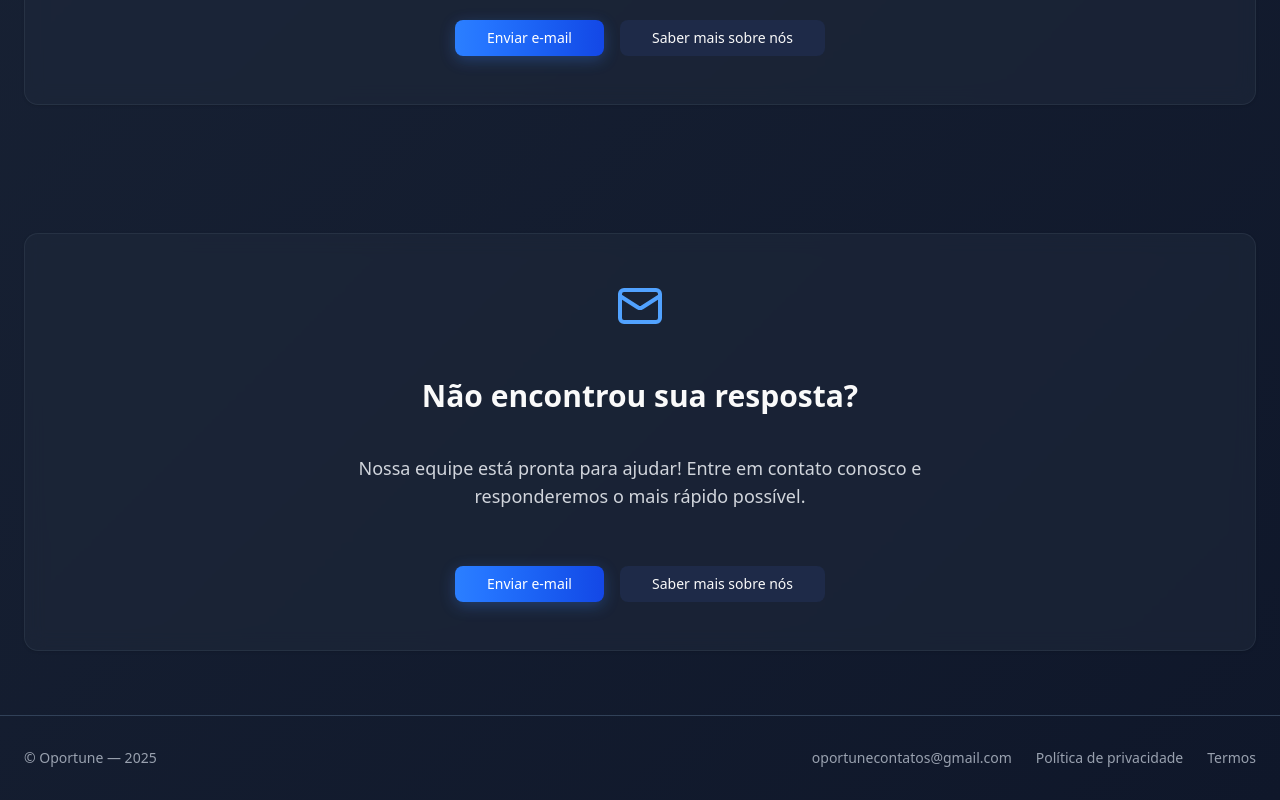
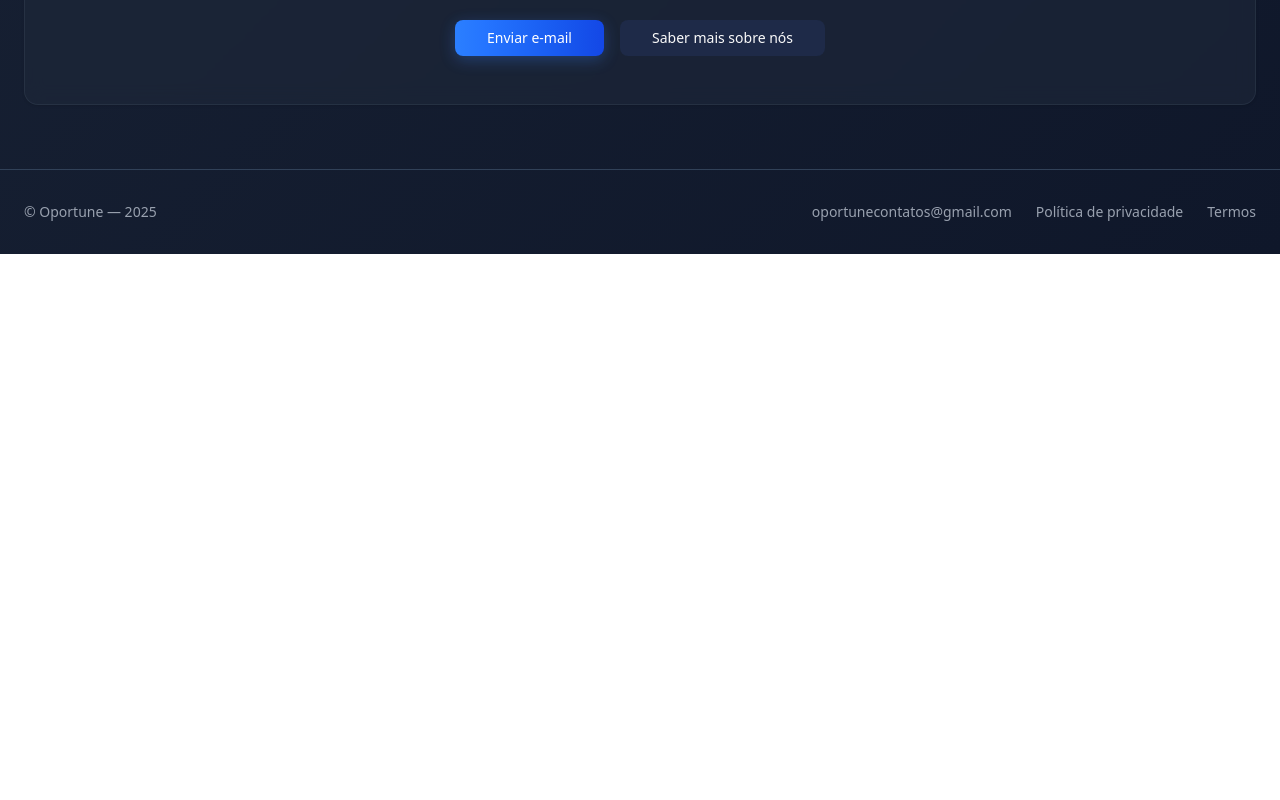
Before and after one commit to PedrFelip/oportune, a Next.js app in the folder frontend/: page /faq in a window 1280 px wide. Shown: the part 1980-2780 px from the top of the page. After the commit the page ends 2234 px from the top, so only its background shows below. Built offline with nearby package versions, Linux system fonts and the light colour scheme.

Commit message:
Remove redundant contact section from FAQ page

```diff
--- a/frontend/src/app/faq/page.tsx
+++ b/frontend/src/app/faq/page.tsx
@@ -314,32 +314,6 @@ export default function FAQ() {
             responderemos o mais rápido possível.
           </p>
           <div className="flex flex-col sm:flex-row gap-4 justify-center px-4">
-            <a href="mailto:contato@oportune.edu">
-              <Button variant="oportune" className="w-full sm:w-auto px-8 py-3">
-                Enviar e-mail
-              </Button>
-            </a>
-            <Link href="/sobre">
-              <Button variant="oportune_blank" className="w-full sm:w-auto px-8 py-3">
-                Saber mais sobre nós
-              </Button>
-            </Link>
-          </div>
-        </Card>
-      </section>
-
-      {/* Contact Section */}
-      <section className="px-4 sm:px-6 py-12 sm:py-16 max-w-7xl mx-auto">
-        <Card className="oportune-card p-8 sm:p-12 text-center">
-          <Mail className="h-10 w-10 sm:h-12 sm:w-12 text-blue-400 mx-auto mb-4 sm:mb-6" />
-          <h2 className="text-2xl sm:text-3xl font-bold mb-3 sm:mb-4 text-primary-foreground px-2">
-            Não encontrou sua resposta?
-          </h2>
-          <p className="text-gray-300 text-base sm:text-lg mb-6 sm:mb-8 max-w-2xl mx-auto px-2">
-            Nossa equipe está pronta para ajudar! Entre em contato conosco e
-            responderemos o mais rápido possível.
-          </p>
-          <div className="flex flex-col sm:flex-row gap-4 justify-center px-4">
             <a href="mailto:oportunecontatos@gmail.com">
               <Button variant="oportune" className="w-full sm:w-auto px-8 py-3">
                 Enviar e-mail
```
